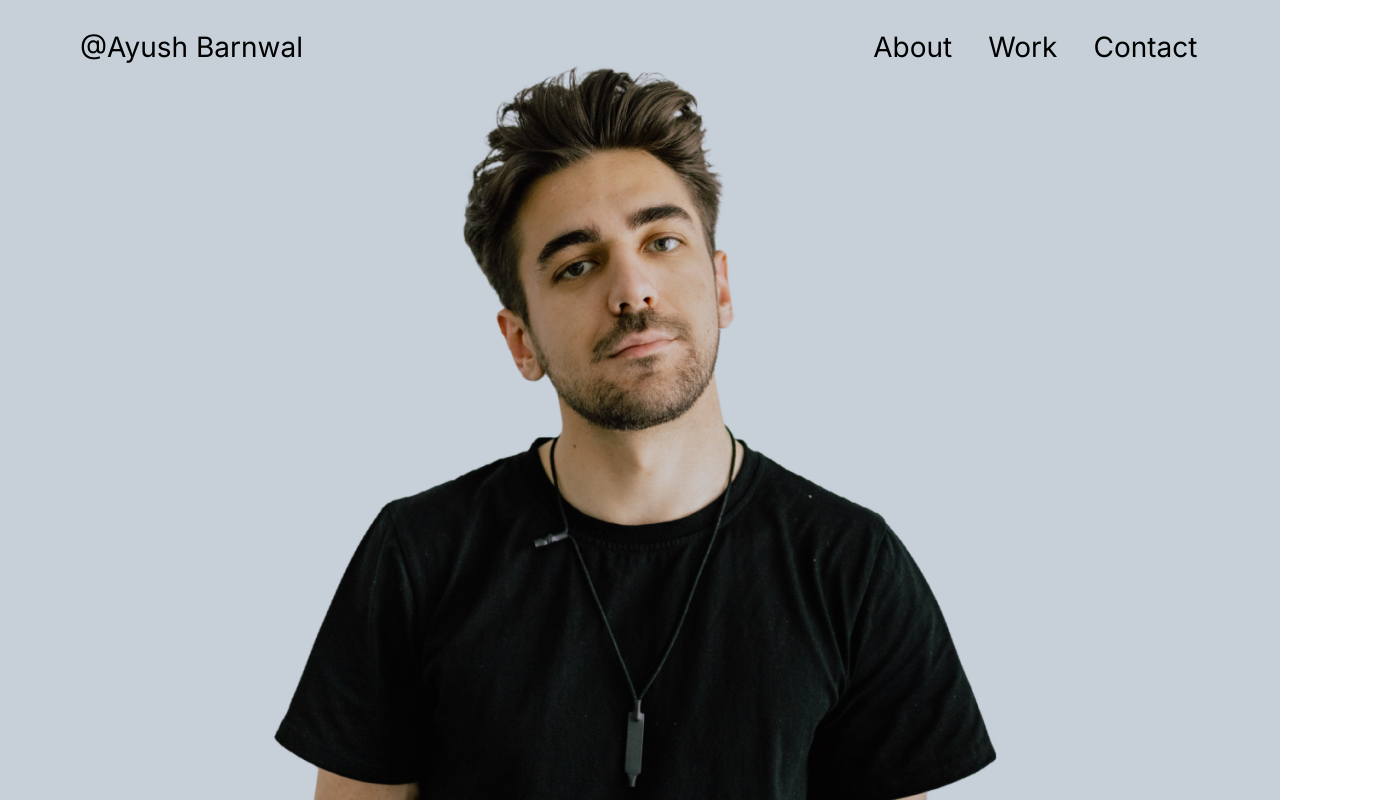
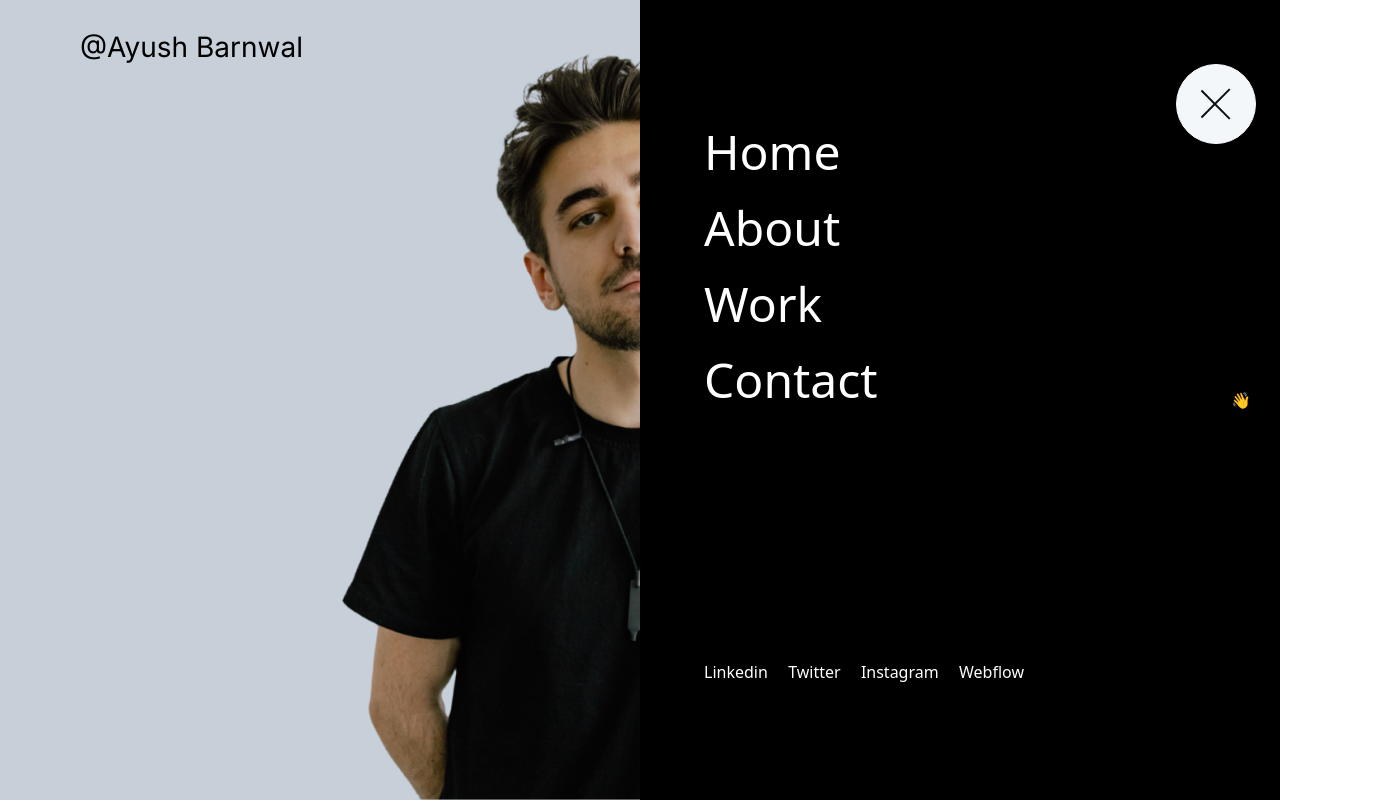
Before and after one commit to bonifasius-baskoro/DTI_Module2_Ayush, a React (Vite) app: page / in a window 1280 px wide. Shown: the top 800 px of the page, 1399 px wide, since content can reach past the window. Built offline with nearby package versions, Linux system fonts and the light colour scheme.

Commit message:
add menu

```diff
--- a/src/components/Footer/index.tsx
+++ b/src/components/Footer/index.tsx
@@ -6,11 +6,11 @@ const index:FC = () => {
   return (
     <div>
         <div className='bg-[#0B0C0E] px-[80px]'>
-            <div className='flex justify-between pt-[80px] content-center gap-[400px]'>
+            <div className='flex justify-between pt-[80px] content-center gap-[300px]'>
                 <div className='min-w-[649px]'>
-                    <h1 className='font-inter text-[60px] text-white'>Have something in mind?</h1>
-                    <h1 className='font-inter text-[60px] text-white'>
-                        <span><img src={profpic} alt="profpic"/></span>
+                    <h1 className='font-inter text-[60px] whitespace-nowrap text-white'>Have something in mind?</h1>
+                    <h1 className='font-inter text-[60px] text-white flex items-center'>
+                       <img src={profpic} alt="profpic"/>
                         Let's build it together
                         </h1>
                 </div>
--- a/src/components/Header/index.tsx
+++ b/src/components/Header/index.tsx
@@ -4,7 +4,7 @@ import './style.css';
 
 const Index:FC = () => {
   return (
-    <header className="absolute z-2 py-[26px] px-20 text-[28px] font-inter w-[calc(100%-0.2vw)] top-0 left-0">
+    <header className="absolute z-10 py-[26px] px-20 text-[28px] font-inter w-[calc(100vw-0.2vw)] top-0 left-0">
       <nav className='flex justify-between w-full'>
         <div>
           @Ayush Barnwal
@@ -12,7 +12,7 @@ const Index:FC = () => {
         <div className="flex justify-between gap-9 w-auto ">
           <a href="/public">About</a>
           <a href="#work">Work</a>
-          <a href="/contact-us">Contact</a>
+          <a href="/contact">Contact</a>
         </div>
       </nav>
     </header>
--- a/src/components/Header/style.css
+++ b/src/components/Header/style.css
@@ -2,7 +2,7 @@
     position: absolute;
     top: 0;
     left: 0;
-    width: calc(100% - 160px);
+    width: calc(100vw - 160px);
     padding: 26px 80px;
     z-index: 2;
     font-family: "Neue Montreal";
--- /dev/null
+++ b/src/components/Hero/OverlayMenu/index.tsx
@@ -0,0 +1,12 @@
+import {FC} from "react";
+
+
+const Index: FC = () => {
+  return (
+    <div className="absolute z-20 top-[50%] right-0 translate-y-[-50%] translate-x-[120px] text-white flex gap-7 justify-center align-middle bg-black pt-5 pr-0 pb-5 pl-8 rounded-full transform transition-transform duration-300 ease-in-out hover:translate-x-0 pr-7">
+      <span>👋</span><span>Hi I’m Ayush</span>
+    </div>
+  );
+}
+
+export default Index;
--- a/src/components/Hero/index.tsx
+++ b/src/components/Hero/index.tsx
@@ -1,12 +1,14 @@
 import {FC} from 'react'
 import HeroImg from "../../assets/hero-img.png"
 import './style.css'
+import OverlayMenu from "../../components/Hero/OverlayMenu"
 
 
 
 const index:FC = () => {
   return (
-    <div className="w-screen bg-[#C7D0D9] flex justify-center ">
+    <div className="w-screen bg-[#C7D0D9] flex justify-center relative  h-[100vh] overflow-x-hidden">
+        <OverlayMenu/>
         <img src={HeroImg} className=''/>
     </div>
   )
--- /dev/null
+++ b/src/components/Menu/index.tsx
@@ -0,0 +1,59 @@
+import { FC } from "react";
+
+const index: FC = () => {
+  return (
+    <div>
+      <div className="w-[50vw] h-[100vh] absolute z-20 left-1/2 bg-black">
+        <div className="absolute right-0 translate-x-[-30%] pt-16">
+          <svg
+            width="80"
+            height="80"
+            viewBox="0 0 80 80"
+            fill="none"
+            xmlns="http://www.w3.org/2000/svg"
+          >
+            <rect
+              x="0.5"
+              y="0.5"
+              width="79"
+              height="79"
+              rx="39.5"
+              fill="#F4F7FA"
+              stroke="#F4F7FA"
+            />
+            <line
+              x1="25.4345"
+              y1="53.4347"
+              x2="53.7188"
+              y2="25.1505"
+              stroke="#0B0C0E"
+              stroke-width="2"
+            />
+            <line
+              x1="53.7197"
+              y1="54.849"
+              x2="25.4354"
+              y2="26.5647"
+              stroke="#0B0C0E"
+              stroke-width="2"
+            />
+          </svg>
+        </div>
+        <div className="text-white grid text-5xl space-y-7 py-32 pl-16">
+          <a>Home</a>
+          <a>About</a>
+          <a>Work</a>
+          <a>Contact</a>
+        </div>
+        <div className="flex justify-between text-white pt-32 pl-16 pr-64">
+          <a>Linkedin</a>
+          <a>Twitter</a>
+          <a>Instagram</a>
+          <a>Webflow</a>
+        </div>
+      </div>
+    </div>
+  );
+};
+
+export default index;
--- a/src/pages/ContactPage/index.tsx
+++ b/src/pages/ContactPage/index.tsx
@@ -39,33 +39,33 @@ const ContactPage: FC = () => {
               <form className="block mt-8">
                 <label className="text-lg mb-3 mt-8">Name</label>
                 <input
-                  className="min-w-[100%] text-2xl h-[38px]"
+                  className="min-w-[100%] text-2xl h-[38px] mb-6 mt-3 pb-4 border-b-[0.5px] border-gray-600"
                   type="text"
                   name="name"
                   placeholder="James Riyadi"
                 />
                 <label className="text-lg mb-3 mt-8 w-[624px] ">Email</label>
                 <input
-                  className="min-w-[100%] text-2xl h-[38px]"
+                  className="min-w-[100%] text-2xl h-[38px] mb-6 border-b-[0.5px] border-gray-600 pb-4 mt-3"
                   type="text"
                   id="email"
                   placeholder="jamesriyadi@aswewe.com"
                 />
                 <label className="text-lg mb-3 mt-12">Subject</label>
                 <input
-                  className="min-w-[100%] text-2xl h-[38px]"
+                  className="min-w-[100%] text-2xl h-[38px]  mb-6 mt-3 pb-4 border-b-[0.5px] border-gray-600"
                   type="text"
                   id="subject"
                   placeholder="James Riyadi"
                 />
                 <label className="text-lg mb-3 mt-8">Message</label>
                 <input
-                  className="min-w-[100%] text-2xl w-[624px] h-[158px] "
+                  className="min-w-[100%] text-2xl w-[624px] h-[158px] mb-8 border-b-[0.5px] border-gray-600 "
                   type="message"
                   placeholder="Type your message"
                 />
                 <input
-                  className="bg-black text-white w-[193px] h-[70px] rounded-full text-lg "
+                  className="bg-black text-white w-[193px] h-[70px] rounded-full text-lg   "
                   type="submit"
                   value="Submit"
                 />
--- a/src/pages/LandingPage/index.tsx
+++ b/src/pages/LandingPage/index.tsx
@@ -6,12 +6,14 @@ import RecentWork from "../../components/RecentWork"
 import Gallery from "../../components/Gallery"
 import Testimony from "../../components/Testimony"
 import Footer from "../../components/Footer"
+import Menu from "../../components/Menu"
 
 
 const LandingPage:FC = () => {
   return (
     <>
     <Header/>
+    <Menu/>
     <Hero/>
     <About/>
     <RecentWork/>
```
Also changed, not shown: src/assets/CLOSE.svg (added).
